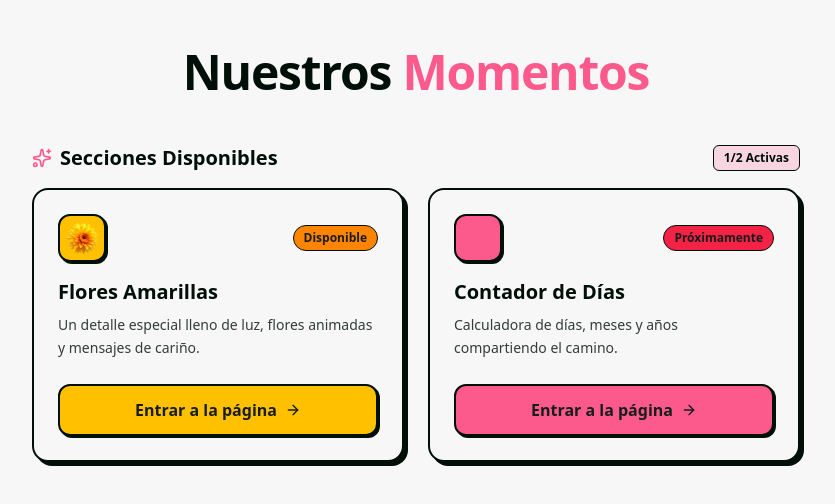
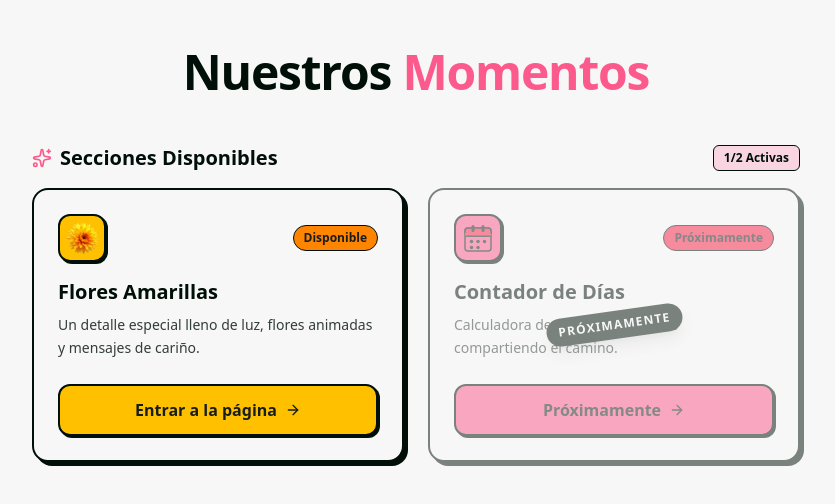
Before and after one commit to lexxs914/maxi, a Next.js app: page / in a window 1280 px wide. Shown: the top 504 px of the page, without its empty margins (224-1059 px from the left). Built offline with nearby package versions, Linux system fonts and the light colour scheme.

Commit message:
Disable inactive page links with dimmed overlay, add calendar SVG icon and favicon, outline heart in header

```diff
--- a/src/app/contador-dias/layout.tsx
+++ b/src/app/contador-dias/layout.tsx
@@ -4,7 +4,7 @@ export const metadata: Metadata = {
   title: "Contador de Días 💖",
   description: "Calculadora de días, meses y años compartiendo el camino.",
   icons: {
-    icon: "/heart-favicon.svg",
+    icon: "/calendar-icon.svg",
   },
 };
 
--- a/src/app/contador-dias/page.tsx
+++ b/src/app/contador-dias/page.tsx
@@ -1,5 +1,5 @@
 import Link from "next/link";
-import { ArrowLeft, Heart } from "lucide-react";
+import { ArrowLeft } from "lucide-react";
 
 export default function ContadorDiasPage() {
   return (
@@ -21,7 +21,19 @@ export default function ContadorDiasPage() {
 
         {/* Título e Ícono centrados horizontalmente */}
         <div className="absolute left-1/2 -translate-x-1/2 top-1/2 -translate-y-1/2 flex items-center gap-2 font-extrabold text-base sm:text-xl text-[#171D1C] pointer-events-none whitespace-nowrap z-10">
-          <Heart className="w-6 h-6 sm:w-7 sm:h-7 fill-[#171D1C]" />
+          {/* Ícono corazón outline (sin relleno) + título centrados */}
+          <svg
+            className="w-6 h-6 sm:w-7 sm:h-7"
+            viewBox="0 0 24 24"
+            fill="none"
+            stroke="#171D1C"
+            strokeWidth="2"
+            strokeLinecap="round"
+            strokeLinejoin="round"
+            xmlns="http://www.w3.org/2000/svg"
+          >
+            <path d="M12 21.35l-1.45-1.32C5.4 15.36 2 12.28 2 8.5 2 5.42 4.42 3 7.5 3c1.74 0 3.41.81 4.5 2.09C13.09 3.81 14.76 3 16.5 3 19.58 3 22 5.42 22 8.5c0 3.78-3.4 6.86-8.55 11.54L12 21.35z" />
+          </svg>
           <span>Contador de Días</span>
         </div>
       </header>
--- a/src/app/page.tsx
+++ b/src/app/page.tsx
@@ -10,9 +10,7 @@ interface CouplePage {
   href: string;
   badge: string;
   active: boolean;
-  flowerImgPath?: string;
-  iconName: "flower" | "history" | "calendar" | "letters";
-  icon?: React.ReactNode;
+  imgPath?: string;
   sectionColor: string;
   sectionSecondaryColor: string;
   textColor: string;
@@ -26,8 +24,7 @@ const couplePages: CouplePage[] = [
     href: "/flores-amarillas",
     badge: "Disponible",
     active: true,
-    flowerImgPath: "/flowers/1.png",
-    iconName: "flower",
+    imgPath: "/flowers/1.png",
     sectionColor: "#FFC000",
     sectionSecondaryColor: "#FF8400",
     textColor: "#171D1C",
@@ -39,7 +36,7 @@ const couplePages: CouplePage[] = [
     href: "/contador-dias",
     badge: "Próximamente",
     active: false,
-    iconName: "calendar",
+    imgPath: "/calendar-icon.svg",
     sectionColor: "#FC5A8D",
     sectionSecondaryColor: "#F42244",
     textColor: "#171D1C",
@@ -82,25 +79,39 @@ export default function Home() {
 
           <div className="grid grid-cols-1 sm:grid-cols-2 gap-4 sm:gap-6">
             {couplePages.map((page) => (
+              /* Tarjeta: apagada y sin hover si está inactiva */
               <div
                 key={page.id}
-                className="rounded-2xl border-2 border-[#000F08] p-5 sm:p-6 transition-all duration-300 flex flex-col justify-between bg-[#F7F7F7] shadow-[4px_4px_0px_0px_#000F08] hover:shadow-[6px_6px_0px_0px_#000F08] hover:-translate-y-0.5"
+                className={`rounded-2xl border-2 border-[#000F08] p-5 sm:p-6 flex flex-col justify-between bg-[#F7F7F7] shadow-[4px_4px_0px_0px_#000F08] transition-all duration-300 relative overflow-hidden
+                  ${page.active
+                    ? "hover:shadow-[6px_6px_0px_0px_#000F08] hover:-translate-y-0.5"
+                    : "opacity-50 cursor-not-allowed"
+                  }`}
               >
+                {/* Capa de overlay "Próximamente" para inactivas */}
+                {!page.active && (
+                  <div className="absolute inset-0 z-10 flex items-center justify-center rounded-2xl">
+                    <span className="bg-[#000F08] text-[#F7F7F7] text-xs font-black uppercase px-3 py-1.5 rounded-full tracking-widest rotate-[-8deg] shadow-lg">
+                      Próximamente
+                    </span>
+                  </div>
+                )}
+
                 <div>
                   <div className="flex items-center justify-between mb-4">
                     <div
                       className="w-12 h-12 rounded-xl border-2 border-[#000F08] flex items-center justify-center p-1.5 shadow-[2px_2px_0px_0px_#000F08]"
                       style={{ backgroundColor: page.sectionColor }}
                     >
-                      {page.flowerImgPath ? (
+                      {page.imgPath && (
                         <Image
-                          src={page.flowerImgPath}
+                          src={page.imgPath}
                           alt={page.title}
                           width={40}
                           height={40}
                           className="w-full h-full object-contain"
                         />
-                      ) : null}
+                      )}
                     </div>
 
                     <span
@@ -117,6 +128,8 @@ export default function Home() {
                   </p>
                 </div>
 
+                {/* Botón: real si activa, div falso si inactiva */}
+                {page.active ? (
                   <Link
                     href={page.href}
                     className="w-full inline-flex items-center justify-center gap-2 py-3 px-4 rounded-xl font-bold border-2 border-[#000F08] shadow-[2px_2px_0px_0px_#000F08] transition-all active:translate-y-0.5 hover:opacity-90"
@@ -125,6 +138,15 @@ export default function Home() {
                     <span>Entrar a la página</span>
                     <ArrowRight className="w-4 h-4" />
                   </Link>
+                ) : (
+                  <div
+                    className="w-full inline-flex items-center justify-center gap-2 py-3 px-4 rounded-xl font-bold border-2 border-[#000F08] shadow-[2px_2px_0px_0px_#000F08]"
+                    style={{ backgroundColor: page.sectionColor, color: page.textColor }}
+                  >
+                    <span>Próximamente</span>
+                    <ArrowRight className="w-4 h-4" />
+                  </div>
+                )}
               </div>
             ))}
           </div>
```
Also changed, not shown: public/calendar-icon.svg (added). Lines whose indentation alone changed are shown as unchanged.
